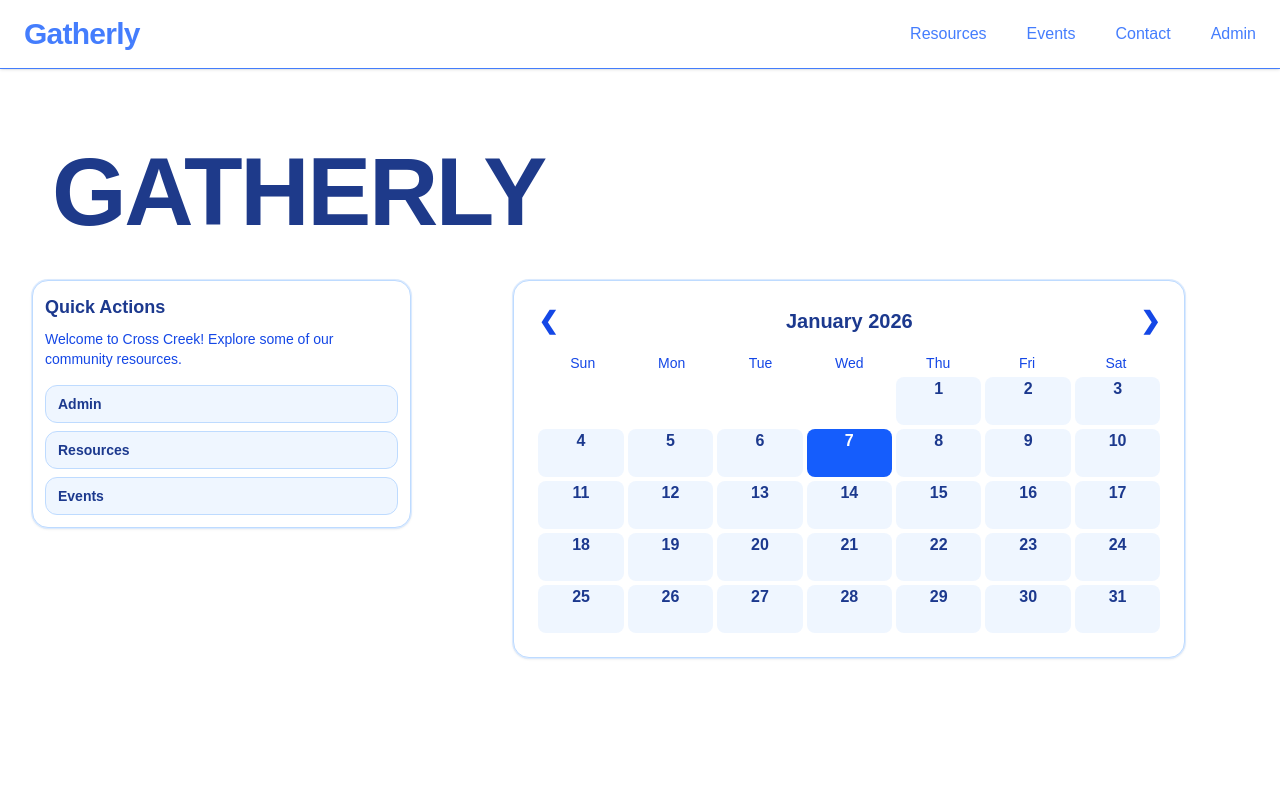
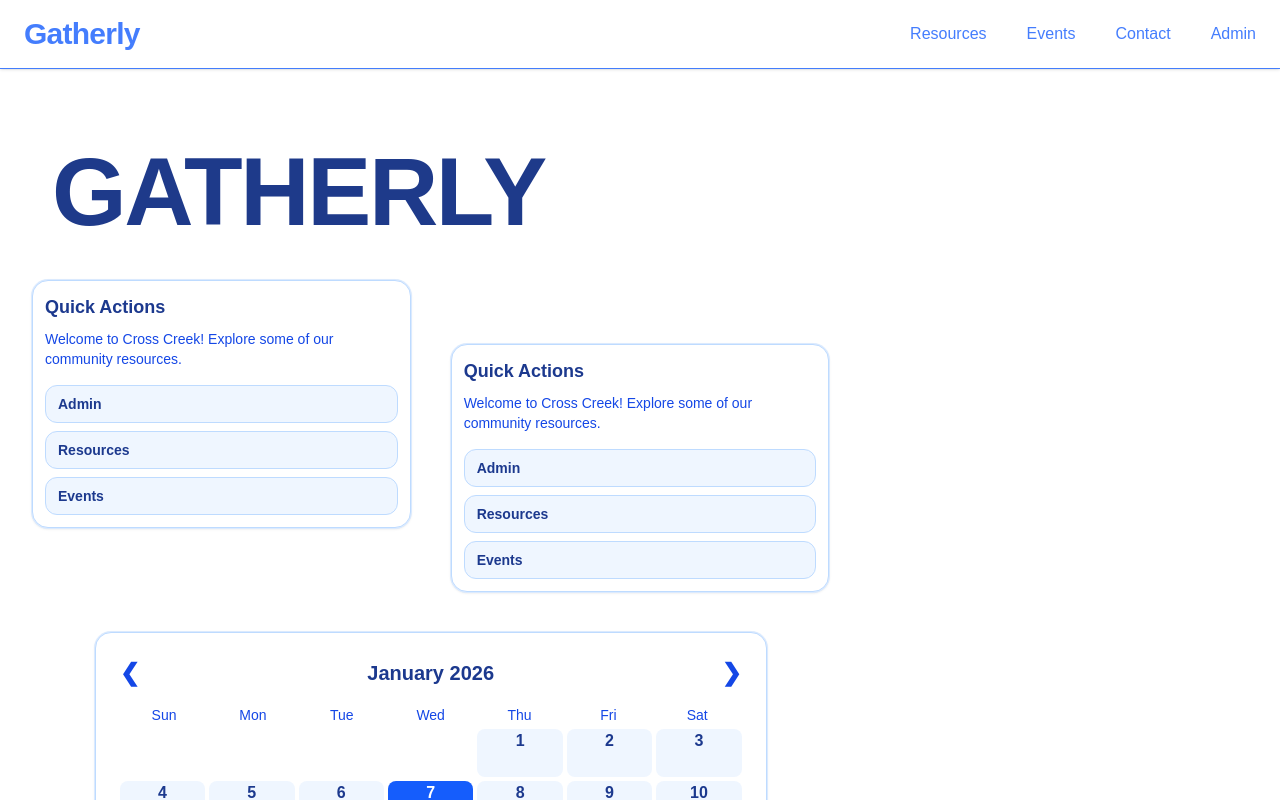
Before and after one commit to TSA-Group/tsa_group_starter, a Next.js app: page / in a window 1280 px wide. Shown: the top 800 px of the page. Built offline with nearby package versions, Linux system fonts and the light colour scheme.

Commit message:
Update page.tsx

```diff
--- a/app/page.tsx
+++ b/app/page.tsx
@@ -153,6 +153,11 @@ export default function Home() {
         {/* LEFT COLUMN */}
         <motion.section className="space-y-8 lg:col-span-1">
           <QuickActions />
+        </motion.section>
+        <motion.section className="space-y-8 lg:col-span-1">
+          <div className="mt-16">
+            <QuickActions />
+          </div>
         </motion.section>
 
         {/* RIGHT COLUMN - Calendar */}
```
